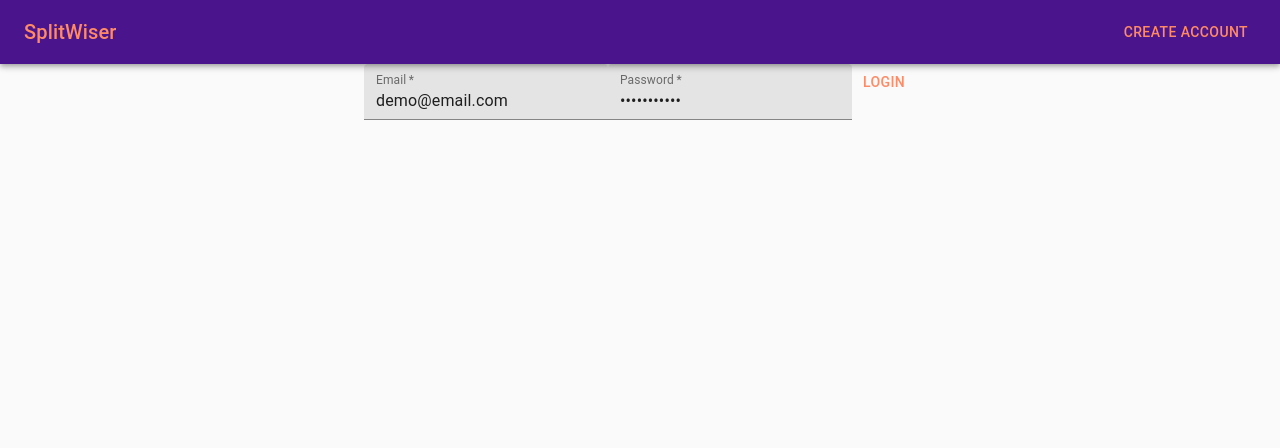
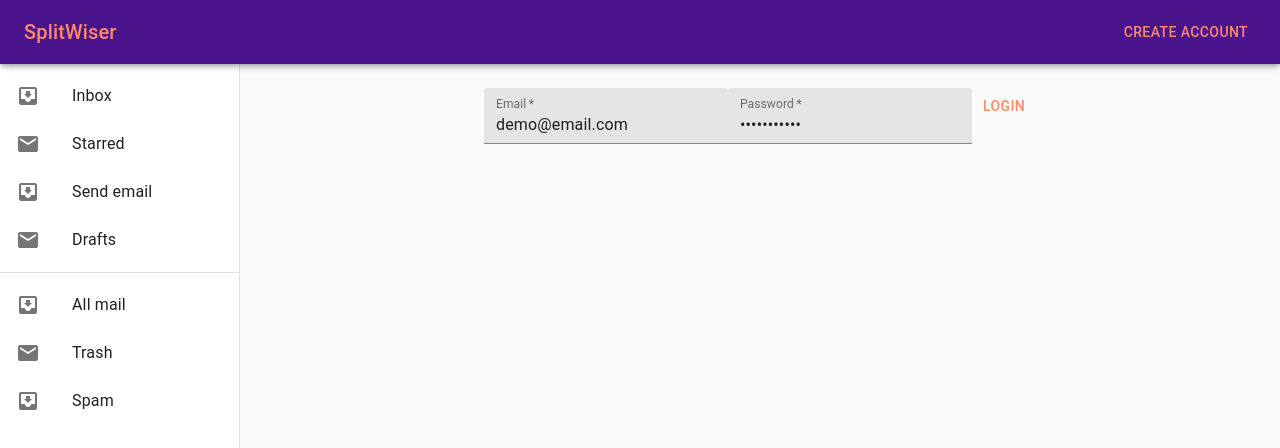
Before and after one commit to dyclee/breakeven-frontend, a React (Create React App) app: page /login in a window 1280 px wide. Shown: the top 448 px of the page. Built offline with nearby package versions, Linux system fonts and the light colour scheme.

Commit message:
completed sidebar

```diff
--- a/src/AddFriendForm.js
+++ b/src/AddFriendForm.js
@@ -1,14 +1,15 @@
 import React, { useState } from 'react';
 import { useDispatch, useSelector } from 'react-redux';
 
-import { Redirect,  } from 'react-router-dom';
+import { Redirect, useHistory } from 'react-router-dom';
 import { inviteFriend } from './store/actions/friends';
+import {hideForm, showForm } from './store/actions/ui';
 import { getUser } from './store/actions/auth';
 import Button from '@material-ui/core/Button';
 import TextareaAutosize from '@material-ui/core/TextareaAutosize';
 import InputField from './TextField';
 
-const AddFriendForm = () => {
+const AddFriendForm = ({hideForm, showForm}) => {
     const [email, setEmail] = useState("");
     const [message, setMessage] = useState("");
 
@@ -20,6 +21,8 @@ const AddFriendForm = () => {
         e.preventDefault();
         const user = await getUser(token);
         dispatch(inviteFriend({user, email}));
+        alert("Friend request sent");
+        hideForm();
     }
 
     const updateEmail = (e) => {
@@ -35,16 +38,26 @@ const AddFriendForm = () => {
             <form onSubmit={handleSubmit}>
                 <InputField
                     id="email"
-                    type="text"
+                    type="email"
                     placeholder="Email"
                     value={email}
                     onChange={updateEmail}
                 />
-                <TextareaAutosize areia-labal="textarea" rowsMin={5} placeholder="Message (optional)" />
+                <TextareaAutosize aria-label="textarea" rowsMin={5} placeholder="Message (optional)" />
                 <Button type="submit" color="secondary" onClick={handleSubmit}>Send</Button>
+                <Button type="button" color="secondary" onClick={hideForm}>Cancel</Button>
             </form>
         </main>
     )
 }
 
-export default AddFriendForm;
+const AddFriendFormContainer = () => {
+    const dispatch = useDispatch();
+    return (
+        <AddFriendForm
+            hideForm={() => dispatch(hideForm())}
+            showForm={() => dispatch(showForm())}
+        />
+    )
+}
+export default AddFriendFormContainer;
--- a/src/App.js
+++ b/src/App.js
@@ -8,9 +8,26 @@ import LoginPanel from './LoginPanel';
 import SignUpForm from './SignUpForm';
 import Dashboard from './Dashboard';
 import NavBar from './NavBar';
+import Drawer from './Drawer';
+import { CssBaseline } from '@material-ui/core';
+import { makeStyles } from '@material-ui/core/styles';
+import Toolbar from '@material-ui/core/Toolbar';
+
+
+const drawerWidth = 240;
+const useStyles = makeStyles((theme) => ({
+    root: {
+      display: 'flex',
+    },
+    content: {
+      flexGrow: 1,
+      padding: theme.spacing(3),
+    },
+  }));
 
 const App = ({needLogin, loadToken}) => {
     const [loaded, setLoaded] = useState(false);
+    const classes = useStyles();
 
     useEffect(() => {
         setLoaded(true);
@@ -23,8 +40,14 @@ const App = ({needLogin, loadToken}) => {
     }
 
     return (
+
+        <div className={classes.root}>
             <BrowserRouter>
+                <CssBaseline />
                 <NavBar />
+                <Drawer />
+                <main className={classes.content}>
+                <Toolbar />
                 <Switch>
                     <ProtectedRoute
                         path="/login"
@@ -46,7 +69,11 @@ const App = ({needLogin, loadToken}) => {
                     />
                     <Redirect to='/' />
                 </Switch>
+
+                </main>
+
             </BrowserRouter>
+        </div>
     )
 }
 
--- a/src/Dashboard.js
+++ b/src/Dashboard.js
@@ -1,16 +1,37 @@
-import React, { useState, useEffect } from 'react';
+import React, { useEffect } from "react";
+import { useSelector, useDispatch } from "react-redux";
+import { NavLink, Redirect, Route, Switch, useParams } from "react-router-dom";
+import { Button } from '@material-ui/core';
 
-import FriendSelect from './FriendSelect';
 import AddFriendForm from './AddFriendForm';
+import { hideForm, showForm } from './store/actions/ui';
 
-const Dashboard = () => {
+const Dashboard = ({hideForm, showForm, formVisible}) => {
+
     return (
-        <>
-        <h1>Dashboard</h1>
-        <FriendSelect></FriendSelect>
-        <AddFriendForm />
-        </>
+        <main>
+            <div>
+                <Button type="button" color="primary" hidden={formVisible} onClick={showForm}>Add friend</Button>
+            </div>
+            {formVisible ? (
+                <AddFriendForm />
+            ) : (
+                <h1>Dashboard</h1>
+            )}
+        </main>
     )
 }
 
-export default Dashboard;
+const DashboardContainer = () => {
+    const formVisible = useSelector((state) => state.uiReducer.formVisible);
+    const dispatch = useDispatch();
+    return (
+        <Dashboard
+            formVisible={formVisible}
+            hideForm={() => dispatch(hideForm())}
+            showForm={() => dispatch(showForm())}
+        />
+    )
+}
+
+export default DashboardContainer;
--- /dev/null
+++ b/src/Drawer.js
@@ -0,0 +1,78 @@
+import React from 'react';
+import { makeStyles } from '@material-ui/core/styles';
+import Drawer from '@material-ui/core/Drawer';
+import AppBar from '@material-ui/core/AppBar';
+import CssBaseline from '@material-ui/core/CssBaseline';
+import Toolbar from '@material-ui/core/Toolbar';
+import List from '@material-ui/core/List';
+import Typography from '@material-ui/core/Typography';
+import Divider from '@material-ui/core/Divider';
+import ListItem from '@material-ui/core/ListItem';
+import ListItemIcon from '@material-ui/core/ListItemIcon';
+import ListItemText from '@material-ui/core/ListItemText';
+import InboxIcon from '@material-ui/icons/MoveToInbox';
+import MailIcon from '@material-ui/icons/Mail';
+import Navbar from './NavBar';
+import App from './App';
+import Theme from './Theme';
+
+const drawerWidth = 240;
+
+const useStyles = makeStyles((theme) => ({
+  root: {
+    display: 'flex',
+  },
+  appBar: {
+    zIndex: theme.zIndex.drawer + 1,
+  },
+  drawer: {
+    width: drawerWidth,
+    flexShrink: 0,
+  },
+  drawerPaper: {
+    width: drawerWidth,
+  },
+  drawerContainer: {
+    overflow: 'auto',
+  },
+  content: {
+    flexGrow: 1,
+    padding: theme.spacing(3),
+  },
+}));
+
+export default function ClippedDrawer() {
+    const classes = useStyles();
+
+    return (
+
+        <Drawer
+          className={classes.drawer}
+          variant="permanent"
+          classes={{
+            paper: classes.drawerPaper,
+          }}
+        >
+          <Toolbar />
+          <div className={classes.drawerContainer}>
+            <List>
+              {['Inbox', 'Starred', 'Send email', 'Drafts'].map((text, index) => (
+                <ListItem button key={text}>
+                  <ListItemIcon>{index % 2 === 0 ? <InboxIcon /> : <MailIcon />}</ListItemIcon>
+                  <ListItemText primary={text} />
+                </ListItem>
+              ))}
+            </List>
+            <Divider />
+            <List>
+              {['All mail', 'Trash', 'Spam'].map((text, index) => (
+                <ListItem button key={text}>
+                  <ListItemIcon>{index % 2 === 0 ? <InboxIcon /> : <MailIcon />}</ListItemIcon>
+                  <ListItemText primary={text} />
+                </ListItem>
+              ))}
+            </List>
+          </div>
+        </Drawer>
+    );
+  }
--- a/src/ExpenseForm.js
+++ b/src/ExpenseForm.js
@@ -12,6 +12,7 @@ import { Button } from '@material-ui/core';
 
 import { createAccount } from './store/actions/auth';
 import InputField from './TextField';
+import FriendSelect from './FriendSelect';
 
 import { Redirect, Route, useHistory } from 'react-router-dom';
 
--- a/src/NavBar.js
+++ b/src/NavBar.js
@@ -19,8 +19,12 @@ const useStyles = makeStyles((theme) => ({
     },
     title: {
         flexGrow: 1,
-    }
+    },
+    appBar: {
+        zIndex: theme.zIndex.drawer + 1,
+      },
 }))
+
 
 const NavBar = ({needLogin, loadToken}) => {
     const [token, setToken] = useState(null)
@@ -32,9 +36,9 @@ const NavBar = ({needLogin, loadToken}) => {
     }, []);
     if (!needLogin) {
         return (
-            <AppBar position="static">
+            <AppBar position="fixed" className={classes.appBar}>
             <Toolbar>
-                <Typography variant="h6" className={classes.title}>
+                <Typography variant="h6" noWrap className={classes.title}>
                 Home
                 </Typography>
                 <MenuButton></MenuButton>
@@ -43,9 +47,9 @@ const NavBar = ({needLogin, loadToken}) => {
         )
     }
     return (
-        <AppBar position="static">
+        <AppBar position="fixed" className={classes.appBar}>
         <Toolbar>
-            <Typography variant="h6" className={classes.title} color="secondary">
+            <Typography variant="h6" className={classes.title} noWrap color="secondary">
             SplitWiser
             </Typography>
             <SignUpButton />
@@ -53,6 +57,7 @@ const NavBar = ({needLogin, loadToken}) => {
         </AppBar>
     )
 }
+
 
 const NavBarContainer = () => {
     const needLogin = useSelector((state) => !state.authReducer.token);
--- a/src/index.js
+++ b/src/index.js
@@ -2,12 +2,13 @@ import React from 'react';
 import ReactDOM from 'react-dom';
 import App from './App';
 import NavBar from './NavBar'
+import Drawer from './Drawer';
 
 import './index.css';
 import { Provider } from 'react-redux';
 import configureStore from './store/configureStore';
 
-import { CssBaseline } from '@material-ui/core';
+
 import Theme from './Theme';
 
 
@@ -16,9 +17,8 @@ const store = configureStore();
 ReactDOM.render(
     <React.StrictMode>
         <Provider store={store}>
-            <CssBaseline/>
             <Theme>
-                <App />
+            <App />
             </Theme>
         </Provider>
     </React.StrictMode>,
```
Lines whose indentation alone changed are shown as unchanged.
